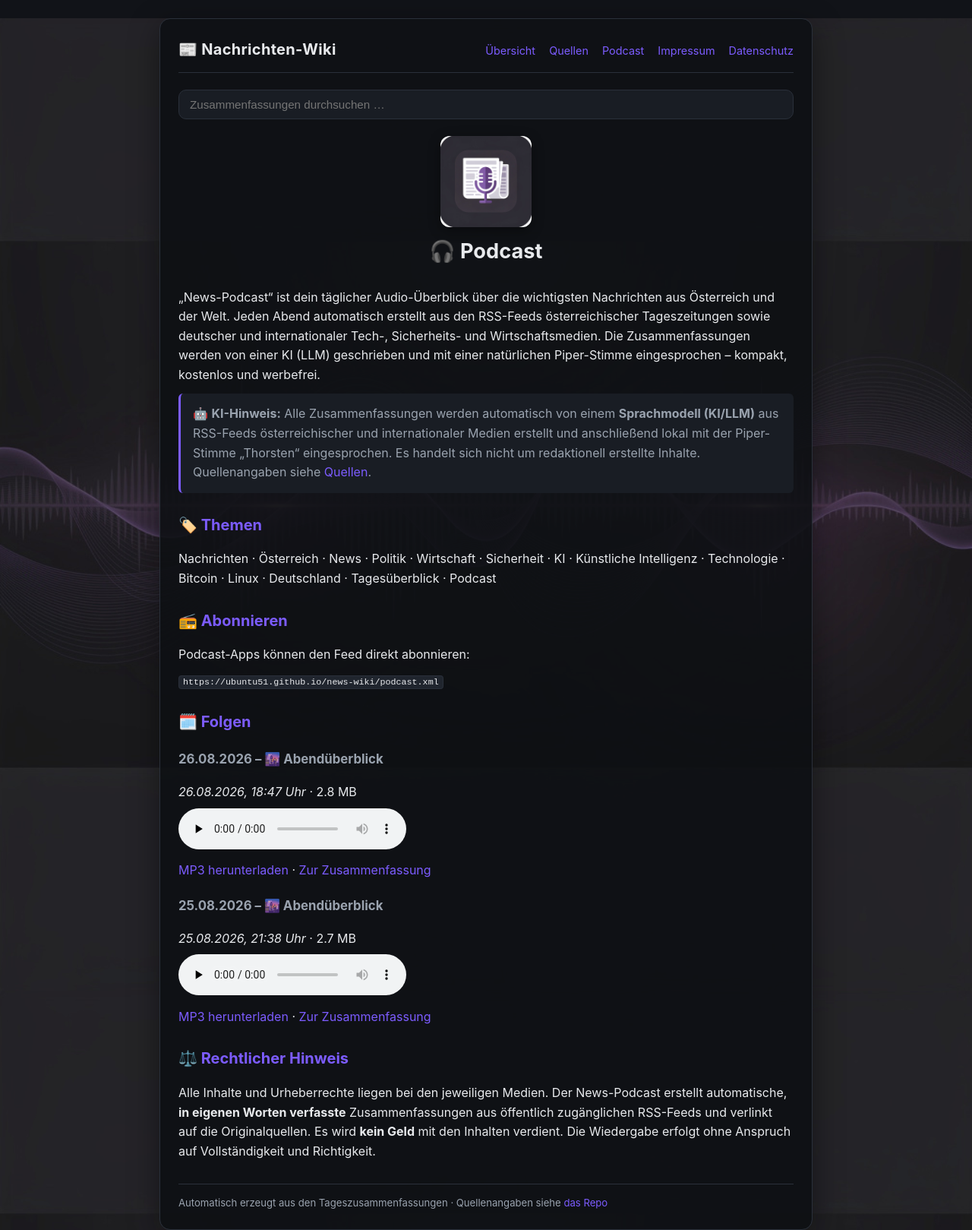
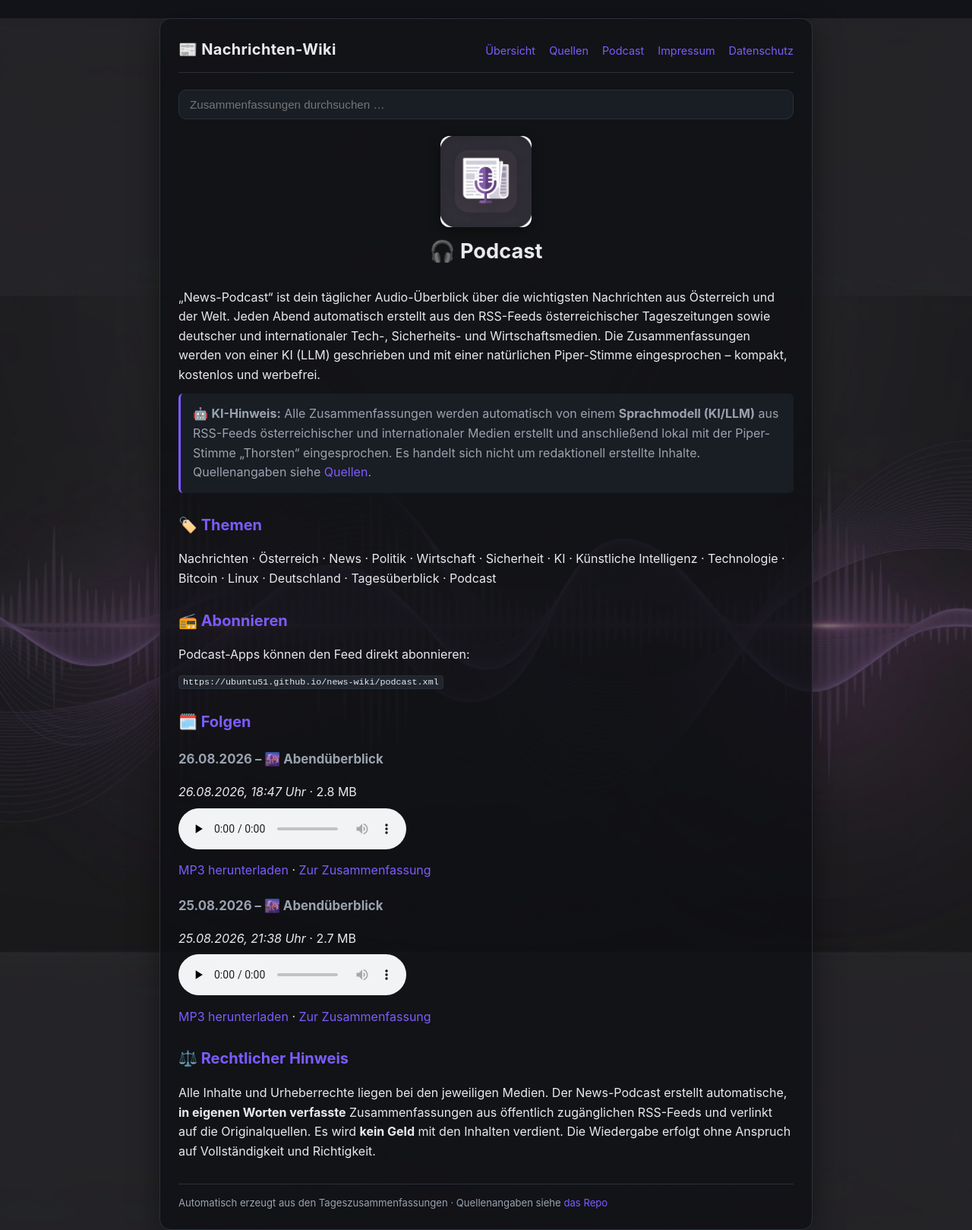
Before and after one commit to Ubuntu51/news-wiki, a Jekyll site: the page built from podcast.md, in a window 1280 px wide. Shown: the whole page at 76% size. Built offline with Jekyll 4.4.1, drawn with Linux system fonts in a browser that asks for light colours.

Commit message:
Podcast-Hintergrund: Cache-Buster, fixed-Anhang entfernt, Overlay heller

```diff
--- a/_layouts/default.html
+++ b/_layouts/default.html
@@ -15,7 +15,7 @@
 <meta name="twitter:title" content="{{ page.title | default: site.title }}">
 <meta name="twitter:description" content="{{ page.description | default: site.description }}">
 <title>{{ page.title | default: site.title }}</title>
-<link rel="stylesheet" href="{{ '/assets/css/style.css' | relative_url }}">
+<link rel="stylesheet" href="{{ '/assets/css/style.css' | relative_url }}?v=2">
 </head>
 <body class="{{ page.body_class | default: '' }}">
 <div class="wrap">
--- a/assets/css/style.css
+++ b/assets/css/style.css
@@ -164,10 +164,9 @@ footer {
 /* Podcast-Seite: Hintergrundbild + abgesetzter Inhalt */
 body.podcast {
   background: var(--bg) url("../podcast/background.jpg") no-repeat center top / cover;
-  background-attachment: fixed;
 }
 body.podcast .wrap {
-  background: rgba(13, 15, 19, 0.88);
+  background: rgba(13, 15, 19, 0.78);
   border: 1px solid var(--border);
   border-radius: 14px;
   margin-top: 24px;
```
